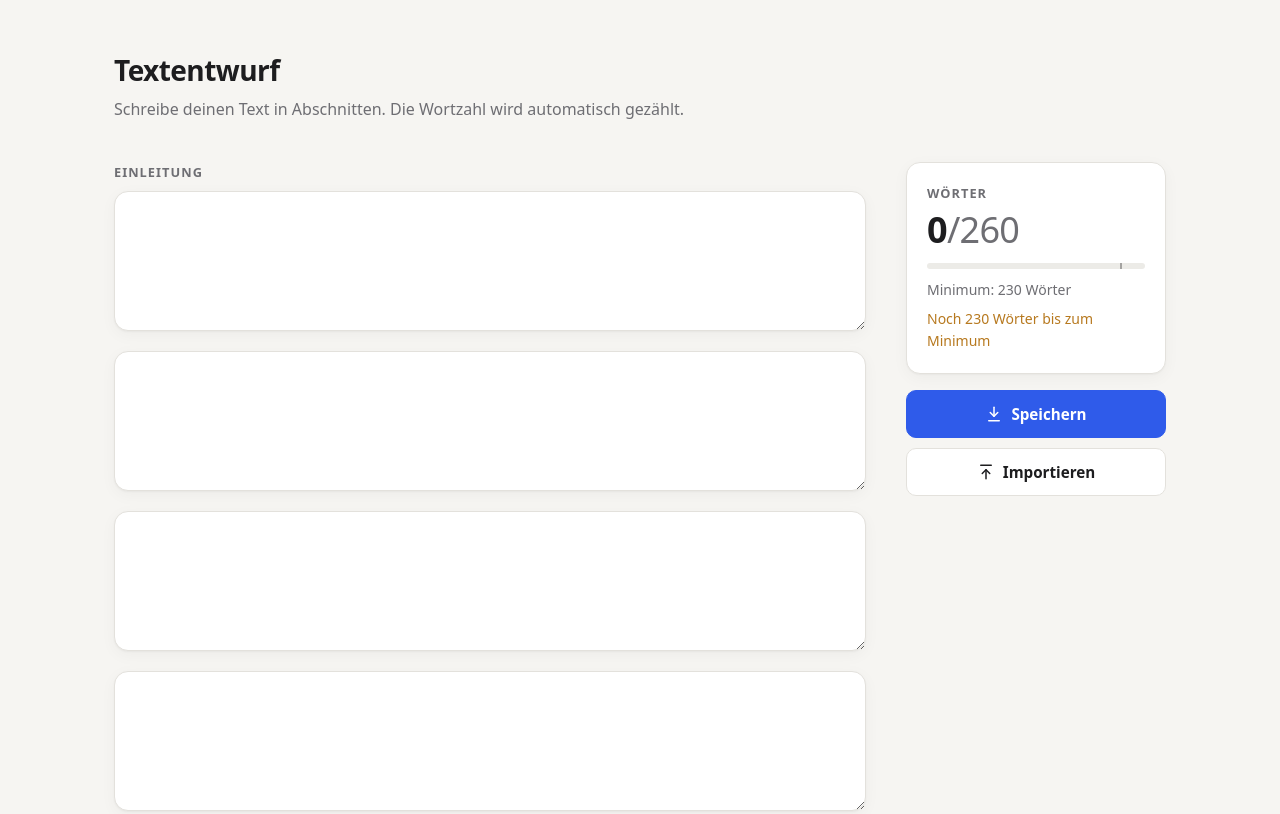
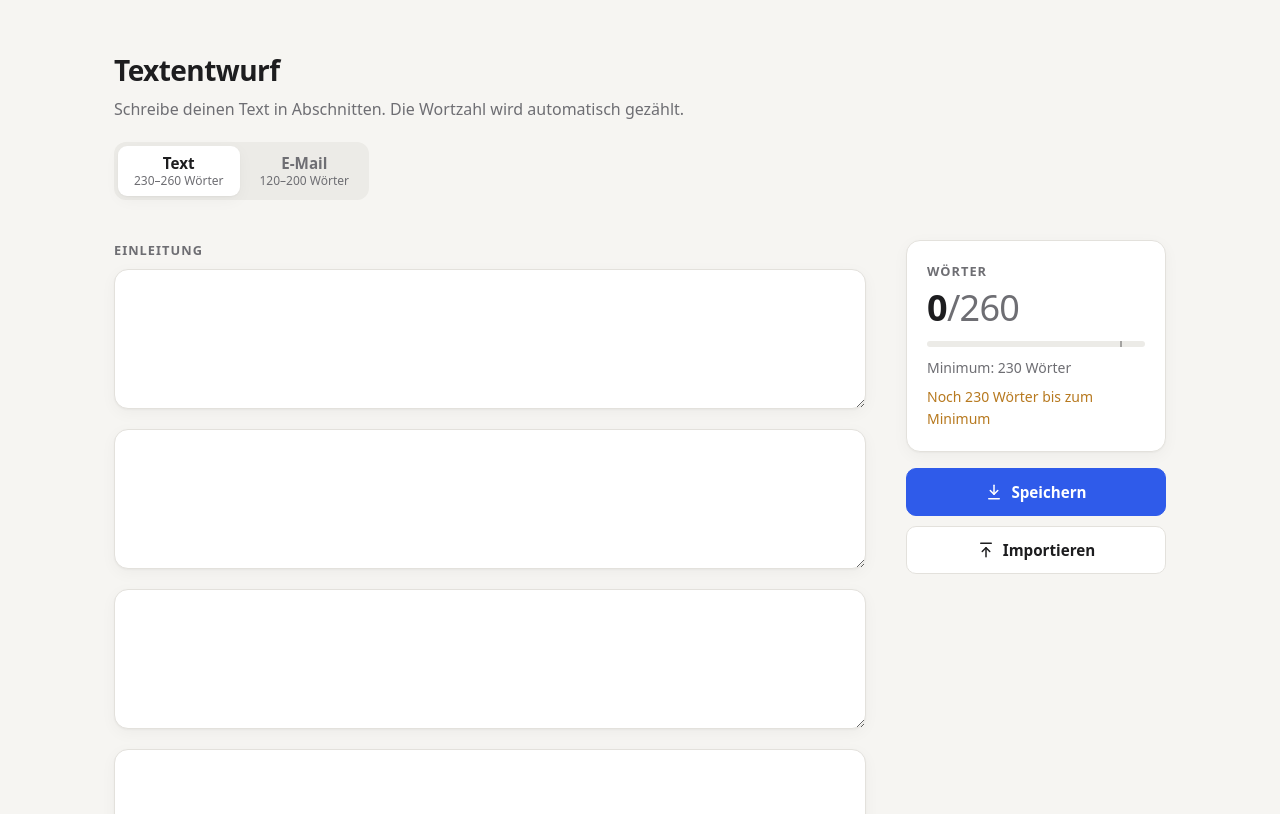
Before and after one commit to PlPalich/esse, a plain HTML site: page index.html in a window 1280 px wide. Shown: the top 814 px of the page. Drawn offline with Linux system fonts and the light colour scheme.

Commit message:
add email

```diff
--- a/index.html
+++ b/index.html
@@ -68,6 +68,36 @@
       letter-spacing: -0.02em;
     }
     .subtitle { margin: 0; color: var(--muted); }
+
+    /* Tabs */
+    .tabs {
+      display: inline-flex;
+      gap: 4px;
+      margin-top: 20px;
+      padding: 4px;
+      background: var(--track);
+      border-radius: 12px;
+      max-width: 100%;
+    }
+    .tab {
+      border: 0;
+      background: transparent;
+      color: var(--muted);
+      padding: 8px 16px;
+      border-radius: 9px;
+      box-shadow: none;
+      flex-direction: column;
+      gap: 0;
+      line-height: 1.25;
+    }
+    .tab:hover { color: var(--text); }
+    .tab[aria-selected="true"] {
+      background: var(--surface);
+      color: var(--text);
+      box-shadow: var(--shadow);
+    }
+    .tab-range { font-size: .75rem; font-weight: 500; color: var(--muted); font-variant-numeric: tabular-nums; }
+    .panel[hidden] { display: none; }
 
     /* Textfelder */
     .sections { display: flex; flex-direction: column; gap: 20px; }
@@ -259,21 +289,22 @@
     <header>
       <h1>Textentwurf</h1>
       <p class="subtitle">Schreibe deinen Text in Abschnitten. Die Wortzahl wird automatisch gezählt.</p>
+      <div class="tabs" role="tablist" id="tabs"></div>
     </header>
 
-    <main class="sections" id="sections"></main>
+    <main id="sections"></main>
 
     <aside>
       <div class="card">
         <p class="counter-label">Wörter</p>
         <div class="counter" id="counter" aria-live="polite">
-          <span class="current" id="count">0</span><span class="max">/<span id="max">260</span></span>
+          <span class="current" id="count">0</span><span class="max">/<span id="max"></span></span>
         </div>
         <div class="bar" aria-hidden="true">
           <div class="bar-fill" id="barFill"></div>
           <div class="bar-min" id="barMin"></div>
         </div>
-        <p class="hint">Minimum: <span id="min">230</span> Wörter</p>
+        <p class="hint">Minimum: <span id="min"></span> Wörter</p>
         <p class="status" id="status"></p>
       </div>
 
@@ -294,22 +325,48 @@
   <div class="toast" id="toast" role="status"></div>
 
   <script>
-    const MAX_WORDS = 260;
-    const MIN_WORDS = 230;
-    const SECTION_COUNT = 6;
     const FILE_FORMAT = "textentwurf";
+    const MODES = {
+      text: { name: "Text", sections: 6, min: 230, max: 260, filePrefix: "textentwurf" },
+      mail: { name: "E-Mail", sections: 3, min: 120, max: 200, filePrefix: "mail-entwurf" }
+    };
 
     const sectionsEl = document.getElementById("sections");
+    const tabsEl = document.getElementById("tabs");
+    const panels = {};
+    const tabs = {};
+    const dirty = { text: false, mail: false };
+    let mode;
+
+    for (const [key, cfg] of Object.entries(MODES)) {
+      // Tab
+      const tab = document.createElement("button");
+      tab.type = "button";
+      tab.className = "tab";
+      tab.id = "tab-" + key;
+      tab.setAttribute("role", "tab");
+      tab.setAttribute("aria-controls", "panel-" + key);
+      tab.innerHTML = `<span>${cfg.name}</span><span class="tab-range">${cfg.min}–${cfg.max} Wörter</span>`;
+      tab.addEventListener("click", () => setMode(key));
+      tabsEl.appendChild(tab);
+      tabs[key] = tab;
+
+      // Panel mit Textfeldern
+      const panel = document.createElement("div");
+      panel.className = "panel sections";
+      panel.id = "panel-" + key;
+      panel.setAttribute("role", "tabpanel");
+      panel.setAttribute("aria-labelledby", tab.id);
       const textareas = [];
 
-    for (let i = 0; i < SECTION_COUNT; i++) {
+      for (let i = 0; i < cfg.sections; i++) {
         const wrap = document.createElement("div");
         wrap.className = "section";
-      const id = "section-" + (i + 1);
+        const id = key + "-section-" + (i + 1);
 
         let title = "";
         if (i === 0) title = "Einleitung";
-      if (i === SECTION_COUNT - 1) title = "Schluss";
+        if (i === cfg.sections - 1) title = "Schluss";
 
         if (title) {
           const label = document.createElement("label");
@@ -322,15 +379,43 @@
         ta.id = id;
         ta.spellcheck = true;
         ta.setAttribute("aria-label", title || "Abschnitt " + (i + 1));
-      ta.addEventListener("input", () => { autoResize(ta); update(); });
+        ta.addEventListener("input", () => { autoResize(ta); dirty[key] = true; update(); });
         wrap.appendChild(ta);
-      sectionsEl.appendChild(wrap);
+        panel.appendChild(wrap);
         textareas.push(ta);
       }
 
-    document.getElementById("max").textContent = MAX_WORDS;
-    document.getElementById("min").textContent = MIN_WORDS;
-    document.getElementById("barMin").style.left = (MIN_WORDS / MAX_WORDS * 100) + "%";
+      sectionsEl.appendChild(panel);
+      panels[key] = { el: panel, textareas };
+    }
+
+    // Pfeiltasten in der Tab-Leiste
+    tabsEl.addEventListener("keydown", e => {
+      if (e.key !== "ArrowLeft" && e.key !== "ArrowRight") return;
+      const keys = Object.keys(MODES);
+      const next = keys[(keys.indexOf(mode) + (e.key === "ArrowRight" ? 1 : keys.length - 1)) % keys.length];
+      setMode(next);
+      tabs[next].focus();
+    });
+
+    const current = () => panels[mode].textareas;
+
+    function setMode(key) {
+      mode = key;
+      const cfg = MODES[key];
+      for (const k of Object.keys(MODES)) {
+        const active = k === key;
+        tabs[k].setAttribute("aria-selected", active);
+        tabs[k].tabIndex = active ? 0 : -1;
+        panels[k].el.hidden = !active;
+      }
+      document.getElementById("max").textContent = cfg.max;
+      document.getElementById("min").textContent = cfg.min;
+      document.getElementById("barMin").style.left = (cfg.min / cfg.max * 100) + "%";
+      current().forEach(autoResize);
+      try { localStorage.setItem("textentwurf-mode", key); } catch {}
+      update();
+    }
 
     function autoResize(ta) {
       ta.style.height = "auto";
@@ -342,10 +427,9 @@
       return text.split(/\s+/).filter(w => /[\p{L}\p{N}]/u.test(w)).length;
     }
 
-    let dirty = false;
-
     function update() {
-      const total = textareas.reduce((sum, ta) => sum + countWords(ta.value), 0);
+      const { min: MIN_WORDS, max: MAX_WORDS } = MODES[mode];
+      const total = current().reduce((sum, ta) => sum + countWords(ta.value), 0);
       const state = total > MAX_WORDS ? "over" : total >= MIN_WORDS ? "ok" : "under";
 
       document.getElementById("count").textContent = total;
@@ -360,8 +444,6 @@
       if (state === "over") status.textContent = (total - MAX_WORDS) + " Wörter zu viel";
       else if (state === "ok") status.textContent = "Im Zielbereich";
       else status.textContent = "Noch " + (MIN_WORDS - total) + " Wörter bis zum Minimum";
-
-      dirty = true;
     }
 
     let toastTimer;
@@ -377,14 +459,15 @@
     document.getElementById("saveBtn").addEventListener("click", () => {
       const data = {
         format: FILE_FORMAT,
-        version: 1,
+        version: 2,
+        mode,
         savedAt: new Date().toISOString(),
-        sections: textareas.map(ta => ta.value)
+        sections: current().map(ta => ta.value)
       };
       const blob = new Blob([JSON.stringify(data, null, 2)], { type: "application/json" });
       const d = new Date();
       const pad = n => String(n).padStart(2, "0");
-      const name = `textentwurf-${d.getFullYear()}-${pad(d.getMonth() + 1)}-${pad(d.getDate())}-${pad(d.getHours())}${pad(d.getMinutes())}.json`;
+      const name = `${MODES[mode].filePrefix}-${d.getFullYear()}-${pad(d.getMonth() + 1)}-${pad(d.getDate())}-${pad(d.getHours())}${pad(d.getMinutes())}.json`;
 
       const a = document.createElement("a");
       a.href = URL.createObjectURL(blob);
@@ -394,7 +477,7 @@
       a.remove();
       setTimeout(() => URL.revokeObjectURL(a.href), 1000);
 
-      dirty = false;
+      dirty[mode] = false;
       toast("Gespeichert: " + name);
     });
 
@@ -419,21 +502,26 @@
         return;
       }
 
-      const hasContent = textareas.some(ta => ta.value.trim() !== "");
-      if (hasContent && !confirm("Der aktuelle Text wird durch den Inhalt der Datei ersetzt. Fortfahren?")) return;
+      // Ältere Dateien ohne "mode": anhand der Abschnittszahl erkennen
+      const target = MODES[data.mode] ? data.mode : (data.sections.length <= MODES.mail.sections ? "mail" : "text");
+      const tas = panels[target].textareas;
 
-      textareas.forEach((ta, i) => {
+      const hasContent = tas.some(ta => ta.value.trim() !== "");
+      const where = target !== mode ? " im Modus „" + MODES[target].name + "“" : "";
+      if (hasContent && !confirm("Der aktuelle Text" + where + " wird durch den Inhalt der Datei ersetzt. Fortfahren?")) return;
+
+      tas.forEach((ta, i) => {
         ta.value = typeof data.sections[i] === "string" ? data.sections[i] : "";
-        autoResize(ta);
       });
-      update();
-      dirty = false;
+      dirty[target] = false;
+      setMode(target);
       toast("Importiert: " + file.name);
     });
 
     // Warnung bei ungespeicherten Änderungen
     window.addEventListener("beforeunload", e => {
-      if (dirty && textareas.some(ta => ta.value.trim() !== "")) {
+      const unsaved = Object.keys(MODES).some(k => dirty[k] && panels[k].textareas.some(ta => ta.value.trim() !== ""));
+      if (unsaved) {
         e.preventDefault();
         e.returnValue = "";
       }
@@ -447,8 +535,9 @@
       }
     });
 
-    update();
-    dirty = false;
+    let savedMode = null;
+    try { savedMode = localStorage.getItem("textentwurf-mode"); } catch {}
+    setMode(MODES[savedMode] ? savedMode : "text");
   </script>
 </body>
 </html>
```
Lines whose indentation alone changed are shown as unchanged.
